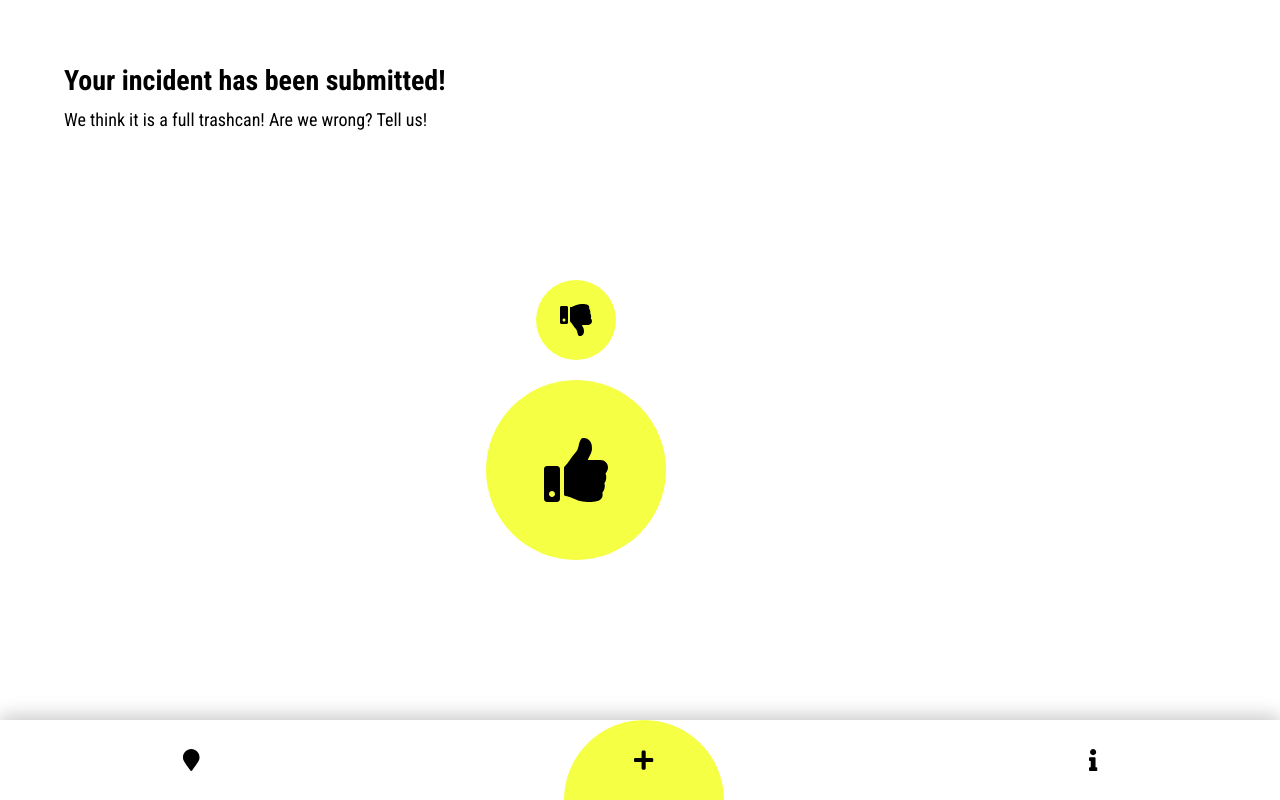
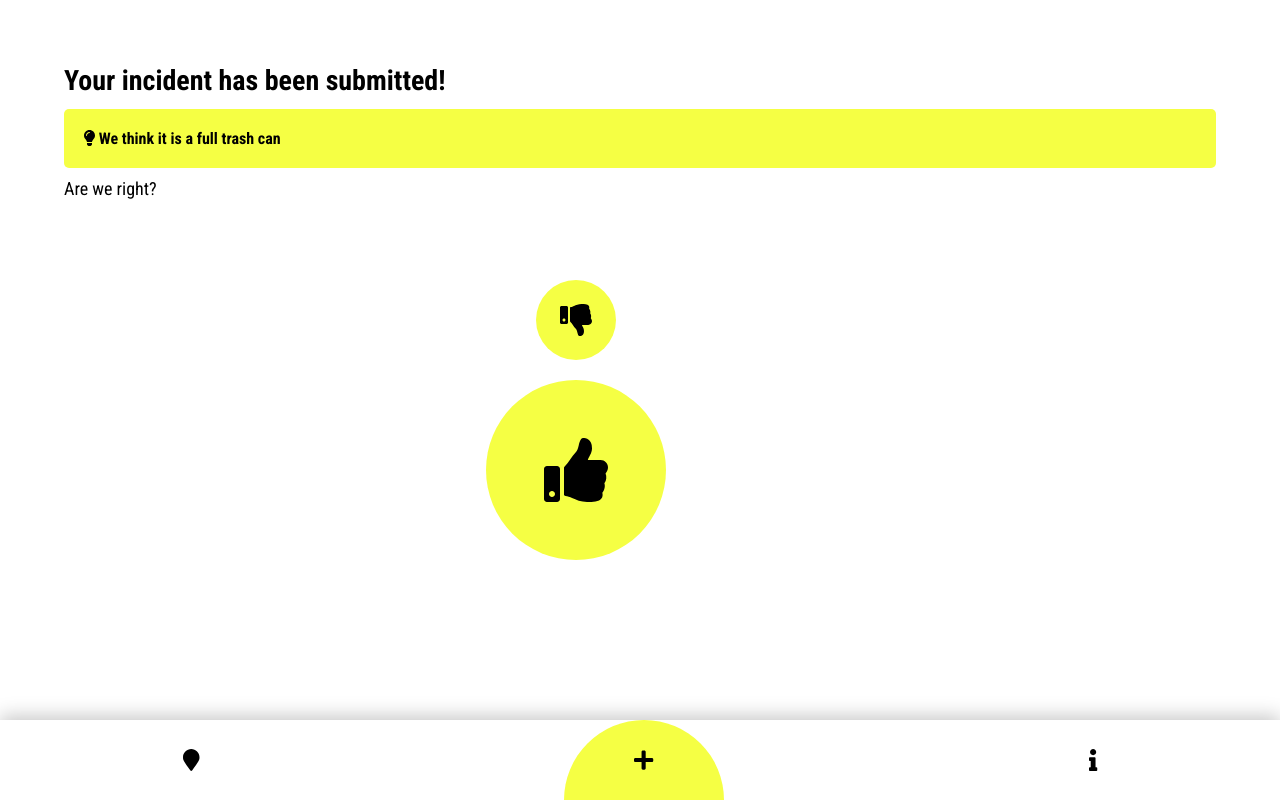
Before and after one commit to hejsfj/ideahack, a React (Create React App) app in the folder smart-incidence/: page /qrcodeadapt in a window 1280 px wide. Built offline with nearby package versions, Linux system fonts and the light colour scheme; what google-maps-react would draw is missing.

Commit message:
Fix wording, Fix minor stlyes

```diff
--- a/smart-incidence/src/App.js
+++ b/smart-incidence/src/App.js
@@ -21,6 +21,7 @@ import {
   faPlus,
   faUpload,
   faInfo,
+  faLightbulb,
   faQrcode,
   faInfoCircle,
   faThumbsUp,
@@ -34,6 +35,7 @@ library.add(
   faCheckSquare,
   faCoffee,
   faCamera,
+  faLightbulb,
   faCircle,
   faMapMarker,
   faPlus,
@@ -47,7 +49,6 @@ library.add(
 );
 
 class App extends Component {
-
   render() {
     console.log(this.state);
     return (
--- a/smart-incidence/src/components/user/QRCodeAdapt/QRCodeAdapt.js
+++ b/smart-incidence/src/components/user/QRCodeAdapt/QRCodeAdapt.js
@@ -6,10 +6,11 @@ const QRCodeAdapt = props => (
   <div>
     <div className={classes.introtext}>
       <h1 className={classes.h1}>Your incident has been submitted!</h1>
-
-      <h2 className={classes.h2}>
-        We think it is a full trashcan! Are we wrong? Tell us!
-      </h2>
+      <a href="./QRCodeAdapt" className={classes.button}>
+        <FontAwesomeIcon icon="lightbulb" size="1x" />
+        <span>&nbsp;</span>We think it is a full trash can
+      </a>
+      <h2 className={classes.h2}>Are we right?</h2>
     </div>
 
     <div className={classes.container}>
--- a/smart-incidence/src/components/user/QRCodeAdapt/QRCodeAdapt.module.css
+++ b/smart-incidence/src/components/user/QRCodeAdapt/QRCodeAdapt.module.css
@@ -87,14 +87,13 @@
 
 .button {
   padding: 20px;
-  maring-top: 20px;
+  margin-bottom: 10px;
+  margin-top: 10px;
   font-weight: 600;
   text-decoration: none;
   border-radius: 5px;
   display: block;
   background-color: #f5ff44;
-  margin-top: 40px;
-  top: 30px;
 }
 
 .circleQRCode {
```
